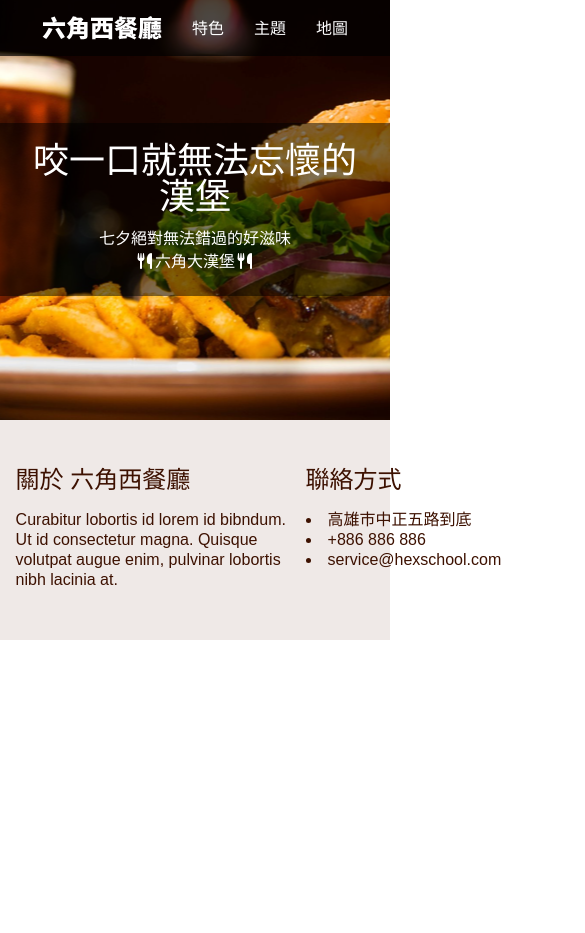
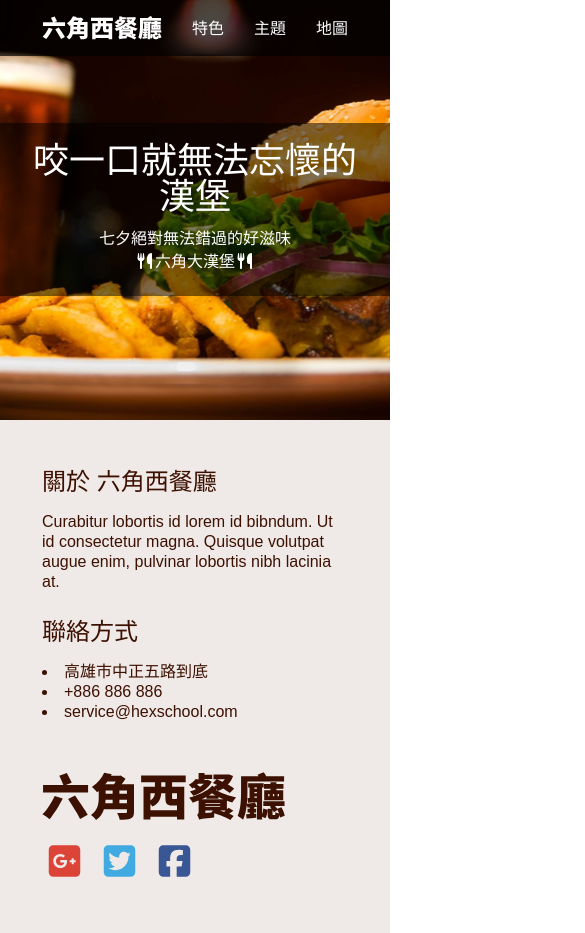
Before and after one commit to mrmosssir/Responsive-Web-Design-Homework, a plain HTML site: page index.html in a window 390 px wide. Shown: the top 933 px of the page, 585 px wide, since content can reach past the window. Before the commit the page ends 844 px from the top, so only its background shows below. Drawn offline with Linux system fonts and the light colour scheme.

Commit message:
RWD upgrade-1

```diff
--- a/stylesheet/style.css
+++ b/stylesheet/style.css
@@ -95,9 +95,9 @@ body {
 }
 .footer {
     display: flex;
-    justify-content: space-around;
+    justify-content: space-between;
     color: #3d1101;
-    padding: 50px 4%;
+    padding: 50px 42px;
 }
 .footer h2 {
     font-size: 24px;
@@ -108,7 +108,7 @@ body {
     justify-content: flex-start;
 }
 .about, .contact {
-    width: 290px;
+    flex: 0 0 260px;
     line-height: 20px;
 }
 .contact li {
@@ -129,3 +129,38 @@ body {
 .iconFacebook {
     color: #3a5795;
 }
+@media (max-width: 768px) {
+    .menu {
+        padding: 16px 18px;
+    }
+    .footer {
+        padding: 52px 18px;
+    }
+}
+@media (max-width: 736px) {
+    .menu {
+        padding: 16px 42px;
+    }
+    .footer {
+        padding: 52px 42px;
+        flex-direction: column;
+    }
+    .iconGroup {
+        margin: 32px 0 0 0;
+    }
+    .social {
+        text-align: left;
+    }
+}
+@media (max-width: 568px) {
+    .info {
+        flex-direction: column;
+        justify-content: flex-start;
+    }
+    .about, .contact {
+        flex: 0 0 150px;
+    }
+    .iconGroup {
+        margin: 0;
+    }
+}
```
